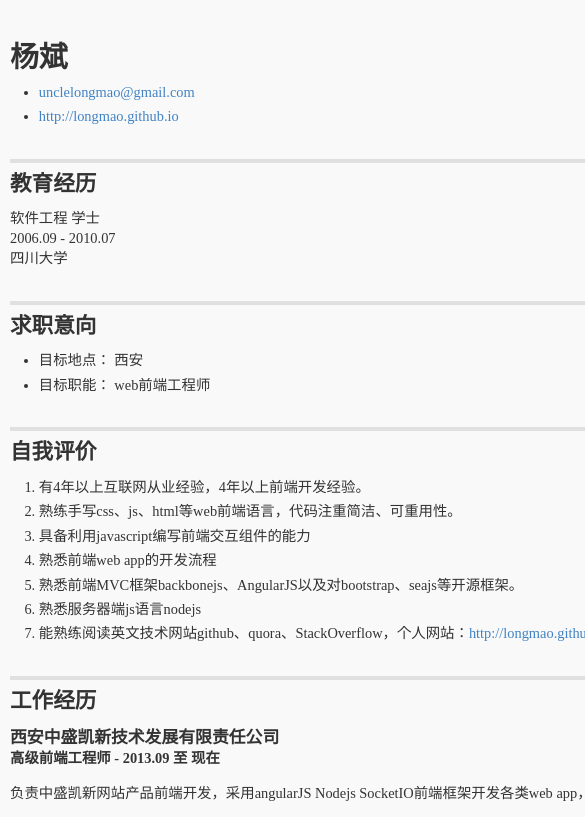
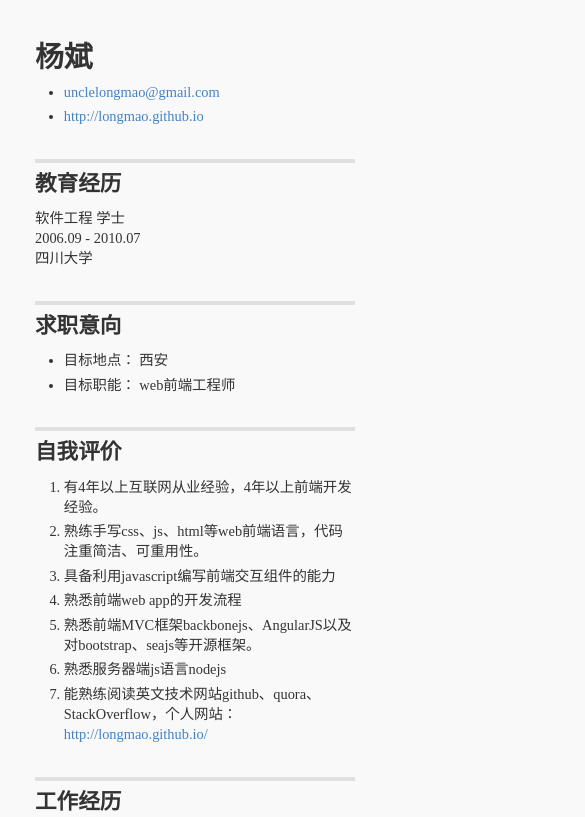
Before and after one commit to longmao/longmao.github.io, a website: page resume/resume.html in a window 390 px wide. Shown: the top 817 px of the page, 585 px wide, since content can reach past the window. Drawn offline with Linux system fonts and the light colour scheme.

Commit message:
adapt mobile device

```diff
--- a/resume/css/style.css
+++ b/resume/css/style.css
@@ -23,3 +23,9 @@ body { color: #333333; line-height: 1.4em; background-color: #f9f9f9; font-famil
 #resume blockquote { margin: 1em 0; border-left: 5px solid #e0e0e0; padding-left: 0.6em; color: #333333; }
 #resume dt { font-weight: bold; margin-left: 1em; }
 #resume dd { margin-left: 2em; margin-bottom: 1em; }
+
+@media only screen and (max-width: 479px){
+  #resume {
+    width: 320px;
+  }
+}
```
